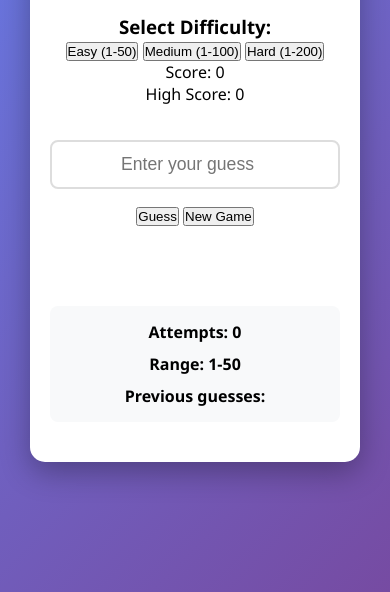
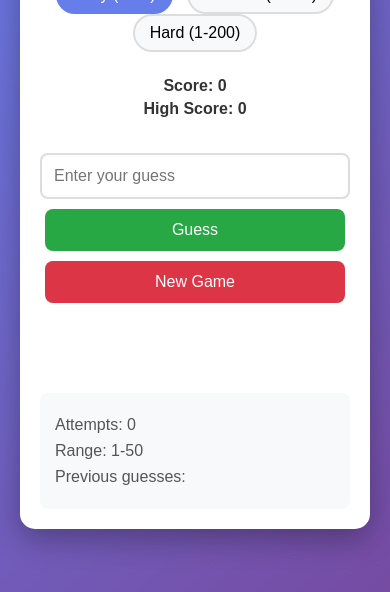
Before and after one commit to 20pavlova011/number_guessing_game, a plain HTML site: page index.html in a window 390 px wide. Shown: the part 252-844 px from the top of the page. Drawn offline with Linux system fonts and the light colour scheme.

Commit message:
add styles.css

```diff
--- a/styles.css
+++ b/styles.css
@@ -5,7 +5,7 @@
 }
 
 body {
-    font-family: 'Segoe UI', Tahoma, Geneva, Verdana, sans-serif;
+    font-family: 'Arial', sans-serif;
     background: linear-gradient(135deg, #667eea 0%, #764ba2 100%);
     min-height: 100vh;
     display: flex;
@@ -21,113 +21,116 @@ body {
     box-shadow: 0 10px 30px rgba(0, 0, 0, 0.3);
     max-width: 500px;
     width: 100%;
-    text-align: center;
 }
 
 h1 {
+    text-align: center;
     color: #333;
-    margin-bottom: 30px;
+    margin-bottom: 20px;
     font-size: 2.5em;
 }
 
-h2 {
-    color: #555;
-    margin-bottom: 20px;
+.game-controls {
+    display: flex;
+    justify-content: space-between;
+    align-items: center;
+    margin-bottom: 30px;
+    flex-wrap: wrap;
+    gap: 20px;
 }
 
-.screen {
-    display: none;
+.difficulty-selector h3 {
+    margin-bottom: 10px;
+    color: #555;
 }
 
-.screen.active {
-    display: block;
+.difficulty-btn {
+    padding: 8px 15px;
+    margin: 0 5px;
+    border: 2px solid #ddd;
+    background: #f8f9fa;
+    border-radius: 20px;
+    cursor: pointer;
+    transition: all 0.3s ease;
 }
 
-/* Difficulty Buttons */
-.difficulty-buttons {
-    display: flex;
-    flex-direction: column;
-    gap: 15px;
-    margin: 30px 0;
+.difficulty-btn.active {
+    background: #667eea;
+    color: white;
+    border-color: #667eea;
 }
 
-.btn {
-    padding: 15px 30px;
-    border: none;
-    border-radius: 8px;
-    font-size: 1.1em;
-    font-weight: bold;
-    cursor: pointer;
-    transition: all 0.3s ease;
-    color: white;
-}
-
-.btn:hover {
+.difficulty-btn:hover {
     transform: translateY(-2px);
     box-shadow: 0 5px 15px rgba(0, 0, 0, 0.2);
 }
 
-.btn.easy {
-    background: #4CAF50;
+.score-display {
+    text-align: right;
+    font-weight: bold;
+    color: #333;
 }
 
-.btn.medium {
-    background: #FF9800;
+.score-display p {
+    margin: 5px 0;
 }
 
-.btn.hard {
-    background: #F44336;
+.game-area {
+    text-align: center;
 }
 
-.btn.submit {
-    background: #2196F3;
-}
-
-.btn.reset {
-    background: #9C27B0;
-}
-
-.btn.play-again {
-    background: #4CAF50;
-    margin-top: 20px;
-}
-
-/* Game Info */
-.game-info {
-    display: flex;
-    justify-content: space-between;
+.input-section {
     margin-bottom: 20px;
-    padding: 15px;
-    background: #f8f9fa;
-    border-radius: 8px;
-    font-weight: bold;
-}
-
-/* Game Area */
-.game-area {
-    margin: 20px 0;
 }
 
 #guess-input {
-    width: 100%;
     padding: 12px;
-    font-size: 1.1em;
+    font-size: 16px;
     border: 2px solid #ddd;
     border-radius: 8px;
-    margin: 15px 0;
-    text-align: center;
+    width: 150px;
+    margin-right: 10px;
 }
 
 #guess-input:focus {
     outline: none;
-    border-color: #2196F3;
+    border-color: #667eea;
 }
 
-/* Messages */
+button {
+    padding: 12px 20px;
+    font-size: 16px;
+    border: none;
+    border-radius: 8px;
+    cursor: pointer;
+    transition: all 0.3s ease;
+    margin: 0 5px;
+}
+
+#guess-btn {
+    background: #28a745;
+    color: white;
+}
+
+#guess-btn:hover {
+    background: #218838;
+    transform: translateY(-2px);
+}
+
+#reset-btn {
+    background: #dc3545;
+    color: white;
+}
+
+#reset-btn:hover {
+    background: #c82333;
+    transform: translateY(-2px);
+}
+
 .message {
     padding: 15px;
+    margin: 20px 0;
     border-radius: 8px;
-    margin: 15px 0;
     font-weight: bold;
     min-height: 50px;
     display: flex;
@@ -153,55 +156,46 @@ h2 {
     border: 1px solid #bee5eb;
 }
 
-/* Previous Guesses */
-.previous-guesses {
+.game-info {
     margin-top: 20px;
     padding: 15px;
     background: #f8f9fa;
     border-radius: 8px;
-    min-height: 50px;
+    text-align: left;
 }
 
-.guess-item {
-    display: inline-block;
-    padding: 5px 10px;
-    margin: 5px;
-    background: #e9ecef;
-    border-radius: 5px;
-    font-weight: bold;
+.game-info p {
+    margin: 8px 0;
+    color: #555;
 }
 
-.guess-item.high {
-    background: #ffcccc;
-    color: #dc3545;
+#previous-guesses {
+    font-weight: bold;
+    color: #667eea;
 }
 
-.guess-item.low {
-    background: #ccffcc;
-    color: #28a745;
-}
-
-/* Final Score */
-.final-score {
-    font-size: 1.5em;
-    font-weight: bold;
-    color: #333;
-    margin: 20px 0;
-}
-
-/* Responsive Design */
 @media (max-width: 600px) {
     .container {
-        margin: 10px;
         padding: 20px;
     }
 
-    .game-info {
+    .game-controls {
+        flex-direction: column;
+        text-align: center;
+    }
+
+    .score-display {
+        text-align: center;
+    }
+
+    .input-section {
+        display: flex;
         flex-direction: column;
         gap: 10px;
     }
 
-    h1 {
-        font-size: 2em;
+    #guess-input {
+        width: 100%;
+        margin-right: 0;
     }
 }
```
